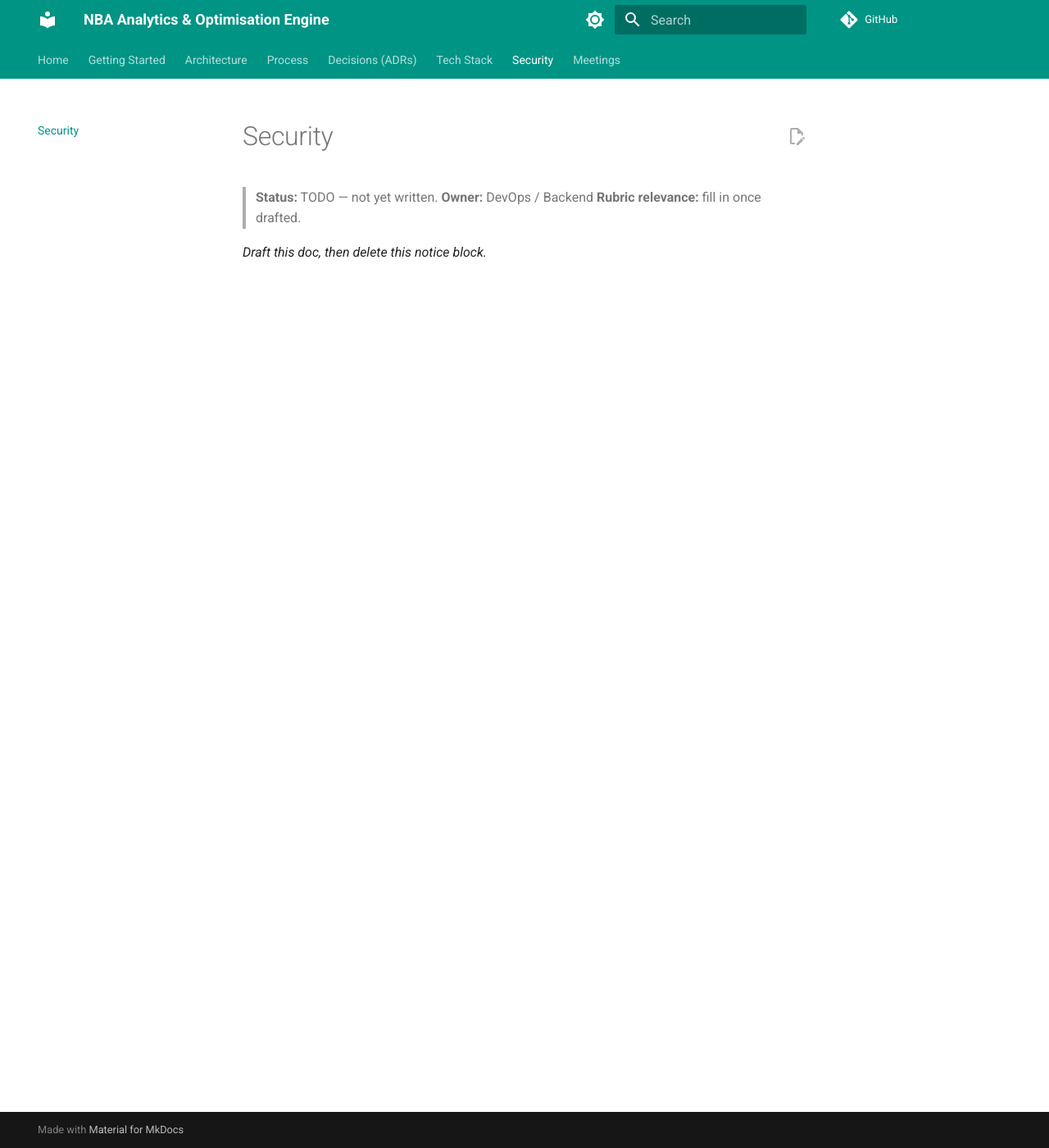
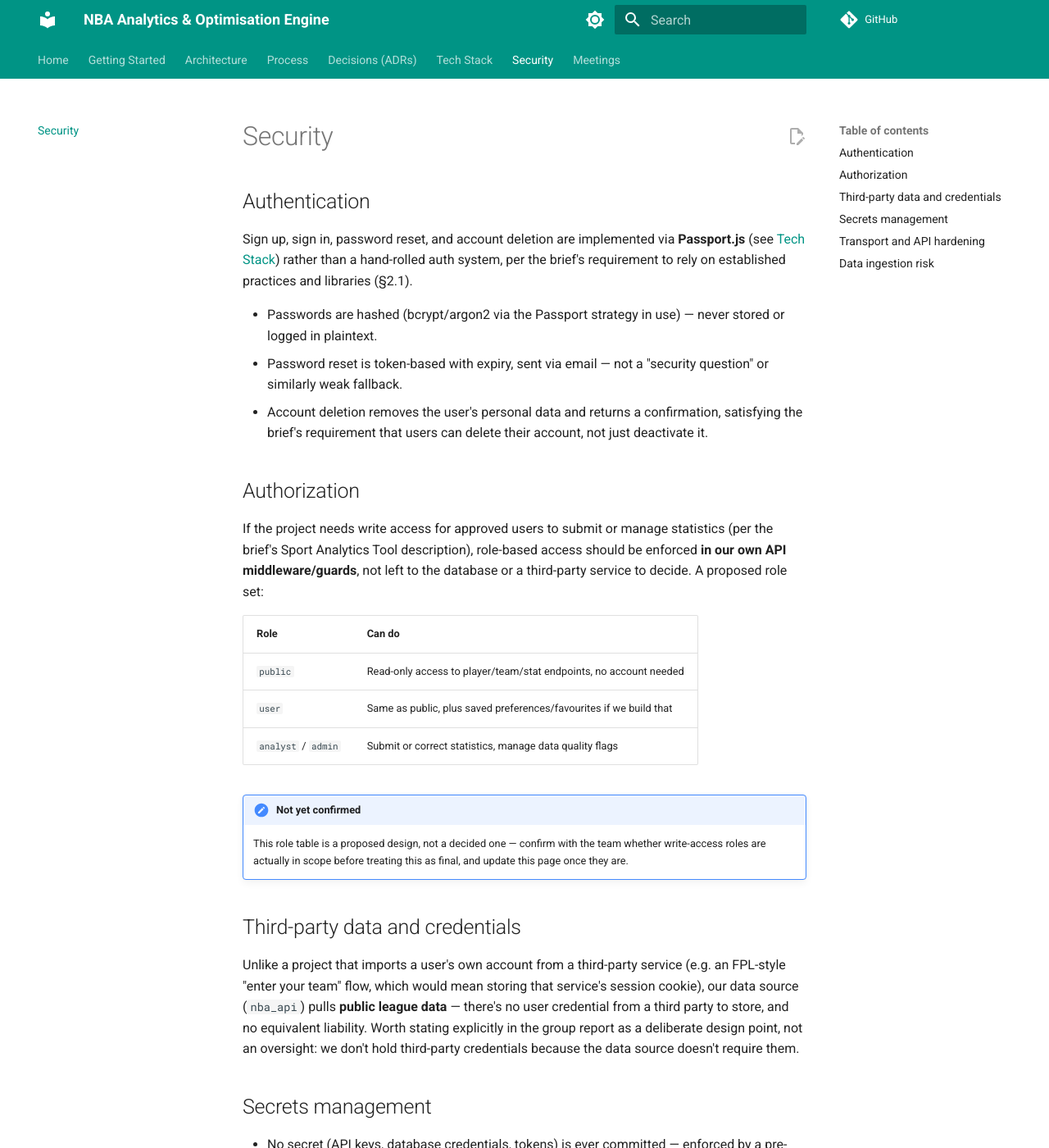
Before and after one commit to Sports-Analytics-Innovation-Platform/Innovation-Documentation-Website, an MkDocs documentation site: the page built from docs/security.md, in a window 1280 px wide and 1400 px high. Shown: the whole window at 82% size. Built offline with MkDocs 1.6.1 and Material for MkDocs 9.7.7, drawn with Linux system fonts in a browser that asks for light colours; comment, search, counter and statistics services are not loaded; some of the changed text lies outside the part shown.

Commit message:
docs: add security page
Auth flow, proposed RBAC roles (unconfirmed), secrets
management, and a note that the project holds no third-party
credentials since nba_api needs none. Flags hosting/TLS/rate
limiting as not yet implemented.

Assisted-by: Claude-Web[Claude Sonnet 5]

```diff
--- a/docs/security.md
+++ b/docs/security.md
@@ -1,7 +1,52 @@
 # Security
 
-> **Status:** TODO — not yet written.
-> **Owner:** DevOps / Backend
-> **Rubric relevance:** fill in once drafted.
+## Authentication
 
-_Draft this doc, then delete this notice block._
+Sign up, sign in, password reset, and account deletion are implemented via **Passport.js** (see [Tech Stack](tech-stack.md)) rather than a hand-rolled auth system, per the brief's requirement to rely on established practices and libraries (§2.1).
+
+- Passwords are hashed (bcrypt/argon2 via the Passport strategy in use) — never stored or logged in plaintext.
+- Password reset is token-based with expiry, sent via email — not a "security question" or similarly weak fallback.
+- Account deletion removes the user's personal data and returns a confirmation, satisfying the brief's requirement that users can delete their account, not just deactivate it.
+
+## Authorization
+
+If the project needs write access for approved users to submit or manage statistics (per the brief's Sport Analytics Tool description), role-based access should be enforced **in our own API middleware/guards**, not left to the database or a third-party service to decide. A proposed role set:
+
+| Role | Can do |
+|---|---|
+| `public` | Read-only access to player/team/stat endpoints, no account needed |
+| `user` | Same as public, plus saved preferences/favourites if we build that |
+| `analyst` / `admin` | Submit or correct statistics, manage data quality flags |
+
+!!! note "Not yet confirmed"
+    This role table is a proposed design, not a decided one — confirm with the team whether write-access roles are actually in scope before treating this as final, and update this page once they are.
+
+## Third-party data and credentials
+
+Unlike a project that imports a user's own account from a third-party service (e.g. an FPL-style "enter your team" flow, which would mean storing that service's session cookie), our data source (`nba_api`) pulls **public league data** — there's no user credential from a third party to store, and no equivalent liability. Worth stating explicitly in the group report as a deliberate design point, not an oversight: we don't hold third-party credentials because the data source doesn't require them.
+
+## Secrets management
+
+- No secret (API keys, database credentials, tokens) is ever committed — enforced by a pre-commit check and a CI secret scanner (`gitleaks`/`trufflehog`) on every PR, per [Git Methodology](git-methodology.md).
+- All secrets live in Gitea Actions secrets or host environment variables, never in `.env` files that are tracked in git (`.env` is gitignored; `.env.example` documents required variables without values).
+- If a secret is ever committed by mistake, the fix is **rotate the credential**, not just remove it from the latest commit — it remains in git history otherwise.
+
+## Transport and API hardening
+
+Not yet implemented — tracked here so it isn't forgotten before Milestone 4:
+
+- **HTTPS/TLS** on whatever production host is chosen (see [Tech Stack](tech-stack.md) — hosting isn't decided yet).
+- **Rate limiting** on public API endpoints, both to protect our own DB and because `nba_api` itself depends on stats.nba.com not banning our IP for excessive scraping — see the ingestion note below.
+- **Security headers** (e.g. `helmet` middleware in NestJS) — CSP, HSTS, X-Frame-Options, etc.
+- **Input validation** on every endpoint (NestJS `ValidationPipe`/DTOs), especially any endpoint that accepts analyst/admin-submitted stat corrections.
+
+## Data ingestion risk
+
+`nba_api` is an **unofficial** client for `stats.nba.com` — it can break or get rate-limited without warning. This isn't a security hole in our own system, but it is an availability risk worth documenting here since a scraping ban would look identical to an attack from the outside if it isn't understood:
+
+- Pull and cache the data we need locally/in our own DB early, rather than hitting `stats.nba.com` live on every user request.
+- Any scheduled ingestion job should throttle its own request rate rather than assuming the upstream API will do it for us.
+
+---
+
+*AI Declaration: The preceding document was generated with the assistance of the following: Claude-Web[Claude Sonnet 5]*
```
